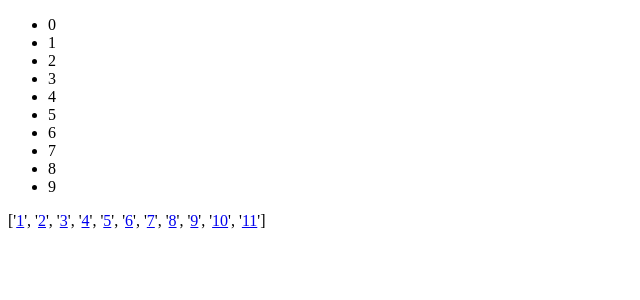
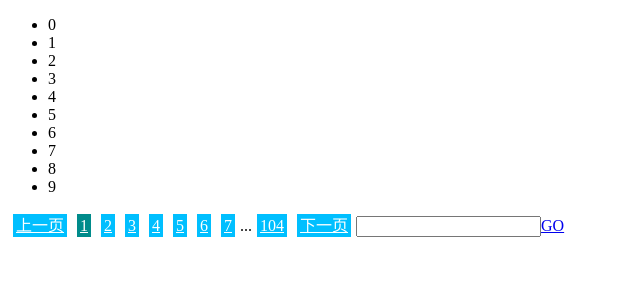
Before and after one commit to doubtfuI/Django_test, a Django app: page /page-1.html in a window 1280 px wide. Shown: the top 300 px of the page, without its empty margins (0-640 px from the left). Run offline with Django 3.2, Linux system fonts and the light colour scheme.

Commit message:
daily learning

```diff
--- a/Django_test/settings.py
+++ b/Django_test/settings.py
@@ -37,7 +37,7 @@ INSTALLED_APPS = [
     'django.contrib.sessions',
     'django.contrib.messages',
     'django.contrib.staticfiles',
-    'app01'
+    'app01',
 ]
 
 MIDDLEWARE = [
--- a/Django_test/urls.py
+++ b/Django_test/urls.py
@@ -1,5 +1,5 @@
 from django.contrib import admin
-from django.urls import path, re_path
+from django.urls import path, re_path, include
 from app01 import views
 
 urlpatterns = [
--- a/app01/views.py
+++ b/app01/views.py
@@ -11,6 +11,9 @@ URL = {'index': 'index.html',
        'block': 'block-1.html',
        'simple tag': 'simple_tag.html',
        'page': 'page-1.html',
+
+       'app01-m-app': 'app01-m/1',
+       'app01-n-app': 'app01-n/1'
        }
 
 
@@ -18,7 +21,7 @@ def index(request):
     return render(request, 'index.html', {'url': URL})
 
 
-# ajax基础使用
+# ajax基础
 def ajax1(request):
     user = models.User.objects.all().values('id', 'name', 'age', 'gender', 'school__s_name')
     school = models.School.objects.all().values('id', 's_name')
@@ -105,32 +108,24 @@ def simple_tag(request):
 
 # 分页
 def page(request, **kwargs):
-    from django.utils.safestring import mark_safe
-    data_list = []
-    for i in range(103):
-        data_list.append(i)
-    # 获取全部数据完成
-    # 开始数据分页
-    current_page = kwargs.get('page', 1)
-    current_page = int(current_page)
-    start = (current_page - 1) * 10
-    end = current_page * 10
-    data = data_list[start:end]
-    # 数据分页完成
-    # 开始生成页码
-    page_list = []
-    total = len(data_list)
-    page_num, rest = divmod(total, 10)
-    if rest:
-        page_num += 1
-    for i in range(1, page_num + 1):
-        if i == current_page:
-            temp = '<a class= "page active" href="/page-%d.html">%d</a>' % (i, i)
-        else:
-            temp = '<a class= "page" href="/page-%d.html">%d</a>' % (i, i)
-        page_list.append(temp)
-    page_str = mark_safe(page_list)
-    return render(request, 'page.html', {'data': data, 'page_list': page_str})
+    from utils import paginations
+    print(request.environ)
+    if request.method == 'GET':
+        # 生成数据
+        data_list = []
+        for i in range(1035):
+            data_list.append(i)
+        total_data = len(data_list)  # 总数据
+        # 获取当前页
+        current_page = kwargs.get('page', 1)
+        current_page = int(current_page)
+        # 分页
+        page_obj = paginations.Page(current_page, total_data, 'page')
+        if current_page > page_obj.total_page_num:
+            return HttpResponse('Page not found')
+        page_str = page_obj.page_str
+        data = data_list[page_obj.start_data: page_obj.end_data]
+        return render(request, 'page.html', {'data': data, 'page_list': page_str})
 
 
 # 获取数据库数据方法
--- /dev/null
+++ b/static/page.css
@@ -0,0 +1,10 @@
+.page {
+    margin: 5px;
+    padding: 3px;
+    color: white;
+    background-color: deepskyblue;
+}
+
+.page.active {
+    background-color: darkcyan;
+}
--- /dev/null
+++ b/static/page_jump.js
@@ -0,0 +1,11 @@
+$(function () {
+    $('#page_jump_tag').click(function () {
+        var page_num = $(this).prev().val();
+        var default_url = $(this).attr('href');
+        var rep = /(\S+)-1.html$/;
+        var a = rep.exec(default_url);
+        var url = a[1] + '-' + page_num + '.html';
+        location.replace(url);
+        return false
+    });
+});
--- a/templates/master.html
+++ b/templates/master.html
@@ -5,6 +5,7 @@
     <title>master</title>
     <link rel="stylesheet" href="/static/common.css">
     {% block css %}{% endblock %}
+    {#插入CSS文件位置#}
 </head>
 <body>
 
--- a/templates/page.html
+++ b/templates/page.html
@@ -4,6 +4,7 @@
     <meta charset="UTF-8">
     <title>page</title>
 </head>
+<link rel="stylesheet" href="/static/page.css">
 <body>
 <ul>
     {% for item in data %}
@@ -11,5 +12,7 @@
     {% endfor %}
 </ul>
 <div>{{ page_list }}</div>
+<script src="/static/jQuery3.4.1.js"></script>
+<script src="/static/page_jump.js"></script>
 </body>
 </html>
--- /dev/null
+++ b/utils/paginations.py
@@ -0,0 +1,74 @@
+from django.utils.safestring import mark_safe
+
+
+# 使用跳转需要在jQuery下导入 '/static/page_jump.js'
+# 默认url为 '/url-1'
+class Page(object):
+    def __init__(self, current_page, total_data, url, data_num_per_page=10, page_num=7):
+        self.current_page = current_page
+        self.total_data = total_data
+        self.url = url
+        self.data_num_per_page = data_num_per_page
+        self.page_num = page_num
+
+    @property
+    def start_data(self):
+        return (self.current_page - 1) * self.data_num_per_page
+
+    @property
+    def end_data(self):
+        return self.current_page * self.data_num_per_page
+
+    @property
+    def total_page_num(self):
+        total_page_num, rest = divmod(self.total_data, self.data_num_per_page)
+        if rest:
+            return total_page_num + 1
+        else:
+            return total_page_num
+
+    @property
+    def page_str(self):
+        page_list = []
+        start_page = self.current_page - (self.page_num - 1) / 2
+        end_page = self.current_page + (self.page_num - 1) / 2 + 1
+        first_page = '<a class= "page" href="/%s-%d.html">%s</a><a>...</a>' % (self.url, 1, 1)
+        last_page = '<a>...</a><a class= "page" href="/%s-%d.html">%s</a>' % (
+        self.url, self.total_page_num, self.total_page_num)
+        if start_page <= 1:
+            start_page = 1
+            end_page = 1 + self.page_num
+            first_page = ''
+        elif end_page >= self.total_page_num:
+            start_page = self.total_page_num - self.page_num + 1
+            end_page = self.total_page_num + 1
+            last_page = ''
+        # 上一页按钮
+        if self.current_page > 1:
+            temp = '<a class= "page" href="/%s-%d.html">%s</a>' % (self.url, self.current_page - 1, '上一页')
+        else:
+            temp = '<a class= "page" href="#">%s</a>' % '上一页'
+        page_list.append(temp)
+        # 第一页
+        page_list.append(first_page)
+        # 循环生成页码
+        for i in range(int(start_page), int(end_page)):
+            if i == self.current_page:
+                temp = '<a class= "page active" href="/%s-%d.html">%d</a>' % (self.url, i, i)
+            else:
+                temp = '<a class= "page" href="/%s-%d.html">%d</a>' % (self.url, i, i)
+            page_list.append(temp)
+        # 最后一页
+        page_list.append(last_page)
+        # 下一页按钮
+        if self.current_page < self.total_page_num:
+            temp = '<a class= "page" href="/%s-%d.html">%s</a>' % (self.url, self.current_page + 1, '下一页')
+        else:
+            temp = '<a class= "page" href="#">%s</a>' % '下一页'
+        page_list.append(temp)
+        # 跳转框
+        temp = '<input type="text"><a href="/%s-1.html" id="page_jump_tag">GO</a>' % self.url
+        page_list.append(temp)
+        page_str = ''.join(page_list)
+        page_str = mark_safe(page_str)
+        return page_str
```
Also changed, not shown: app01/urls.py (added, +7 -0 lines).
